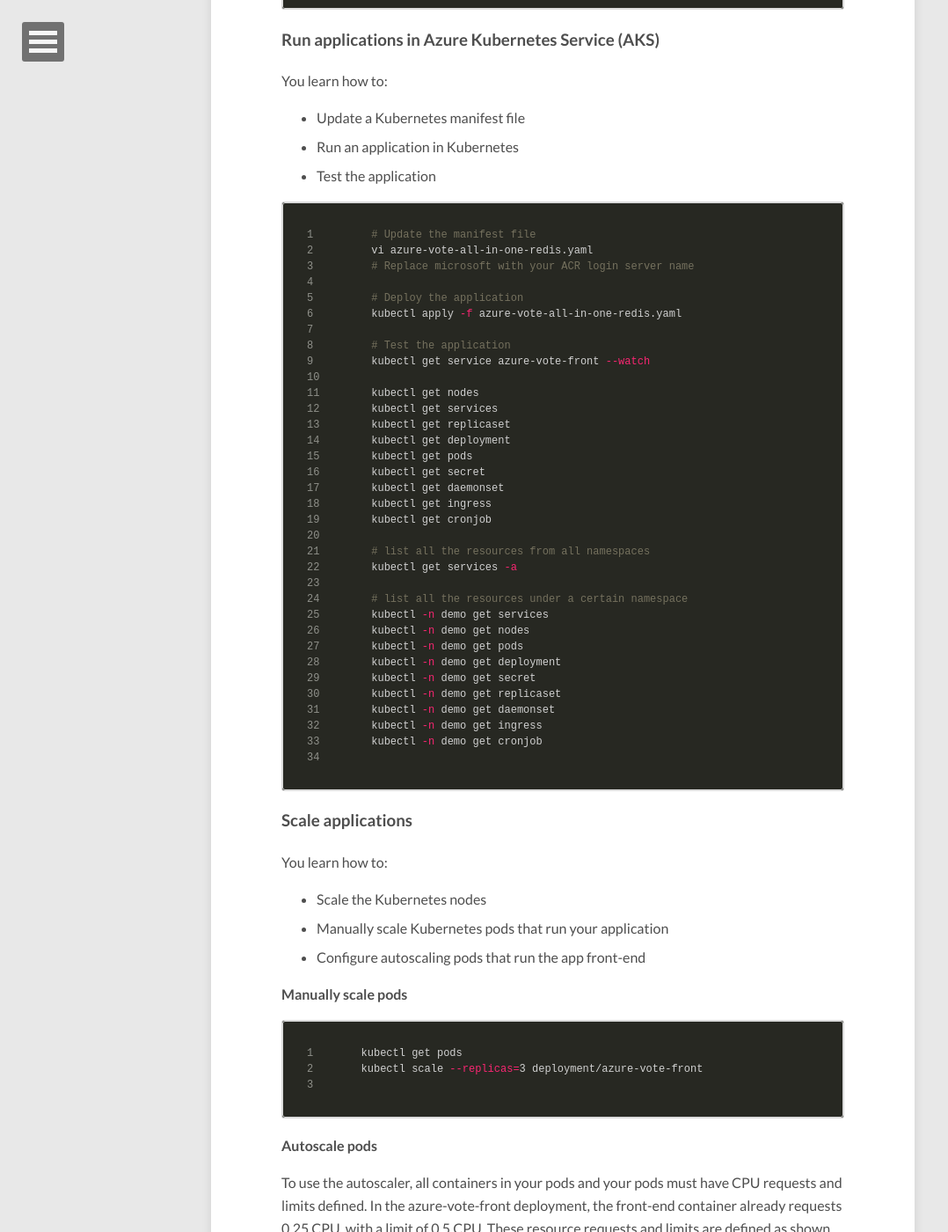
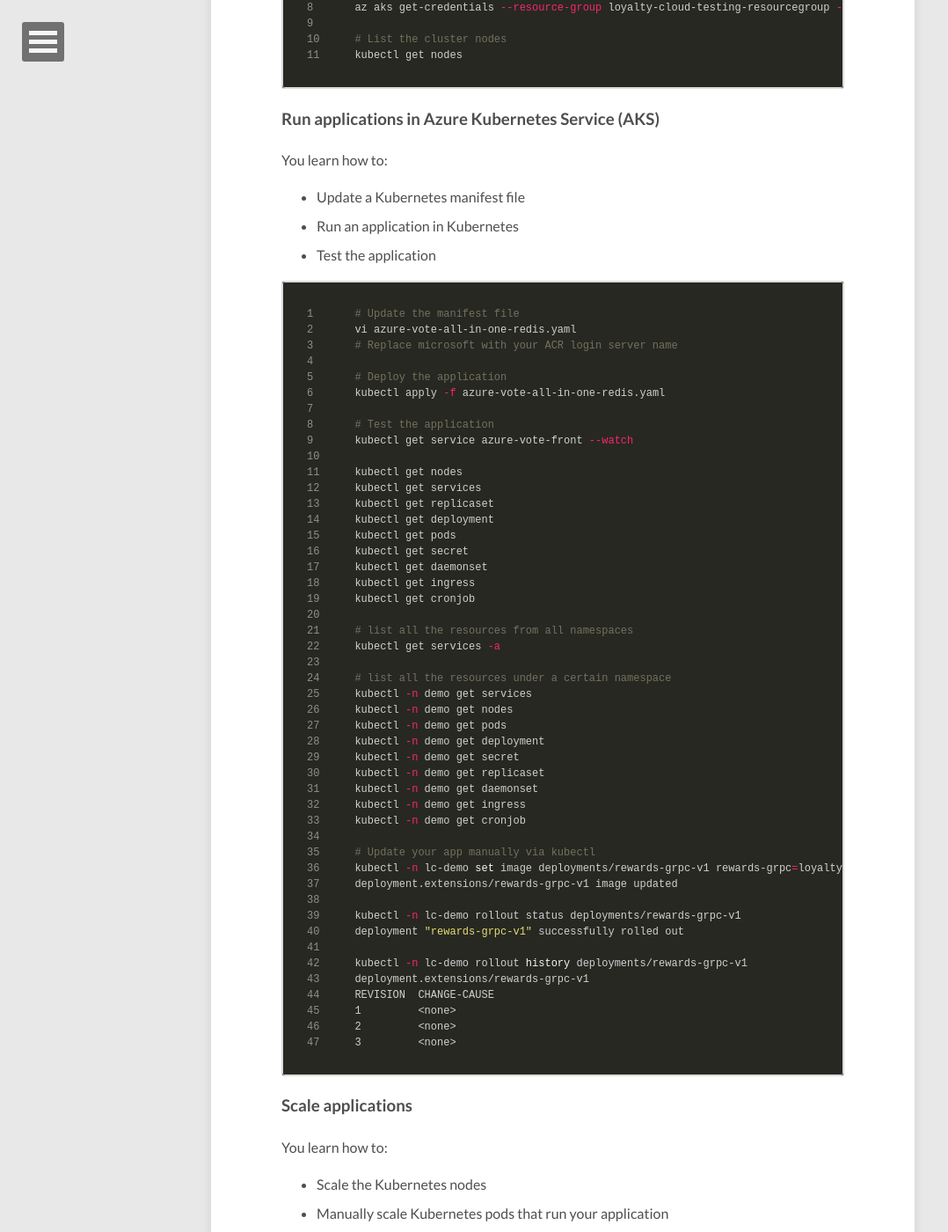
Before and after one commit to fanshaohua-fan/fanshaohua-fan.github.io, a Jekyll site: the page built from _posts/2020-5-16-AKS-Tutorial.md, in a window 1280 px wide and 1400 px high, scrolled down 2271 px. Shown: the whole window at 88% size, without its empty margins (0-1078 px from the left). Built offline with Jekyll 4.4.1, drawn with Linux system fonts in a browser that asks for light colours; nearby versions of some CDN libraries; some of the changed text lies outside the part shown.

Commit message:
update the k8s with more detail about updating the app

````diff
--- a/_posts/2020-5-16-AKS-Tutorial.md
+++ b/_posts/2020-5-16-AKS-Tutorial.md
@@ -71,6 +71,11 @@
 az acr repository list --name loyaltycloud --output table
 az acr repository show  -n loyaltycloud --repository azure-vote-front
 az acr repository show-tags  -n loyaltycloud --repository azure-vote-front
+
+az acr repository show-tags  -n loyaltycloud --repository rewards-grpc
+az acr repository show-manifests  -n loyaltycloud --repository rewards-grpc
+
+az acr repository show-manifests  -n loyaltycloud --repository customers-grpc
 ```
 
 ### Deploy an Azure Kubernetes Service (AKS) cluster
@@ -138,6 +143,19 @@
 kubectl -n demo get ingress
 kubectl -n demo get cronjob
 
+# Update your app manually via kubectl
+kubectl -n lc-demo set image deployments/rewards-grpc-v1 rewards-grpc=loyaltycloud.azurecr.io/rewards-grpc@sha256:a0688453080e6715b8486625a8a12888418d35b4b3918519ef0b327396f75ae3
+deployment.extensions/rewards-grpc-v1 image updated
+
+kubectl -n lc-demo rollout status deployments/rewards-grpc-v1
+deployment "rewards-grpc-v1" successfully rolled out
+
+kubectl -n lc-demo rollout history deployments/rewards-grpc-v1
+deployment.extensions/rewards-grpc-v1
+REVISION  CHANGE-CAUSE
+1         <none>
+2         <none>
+3         <none>
 ```
 
 ### Scale applications
````
